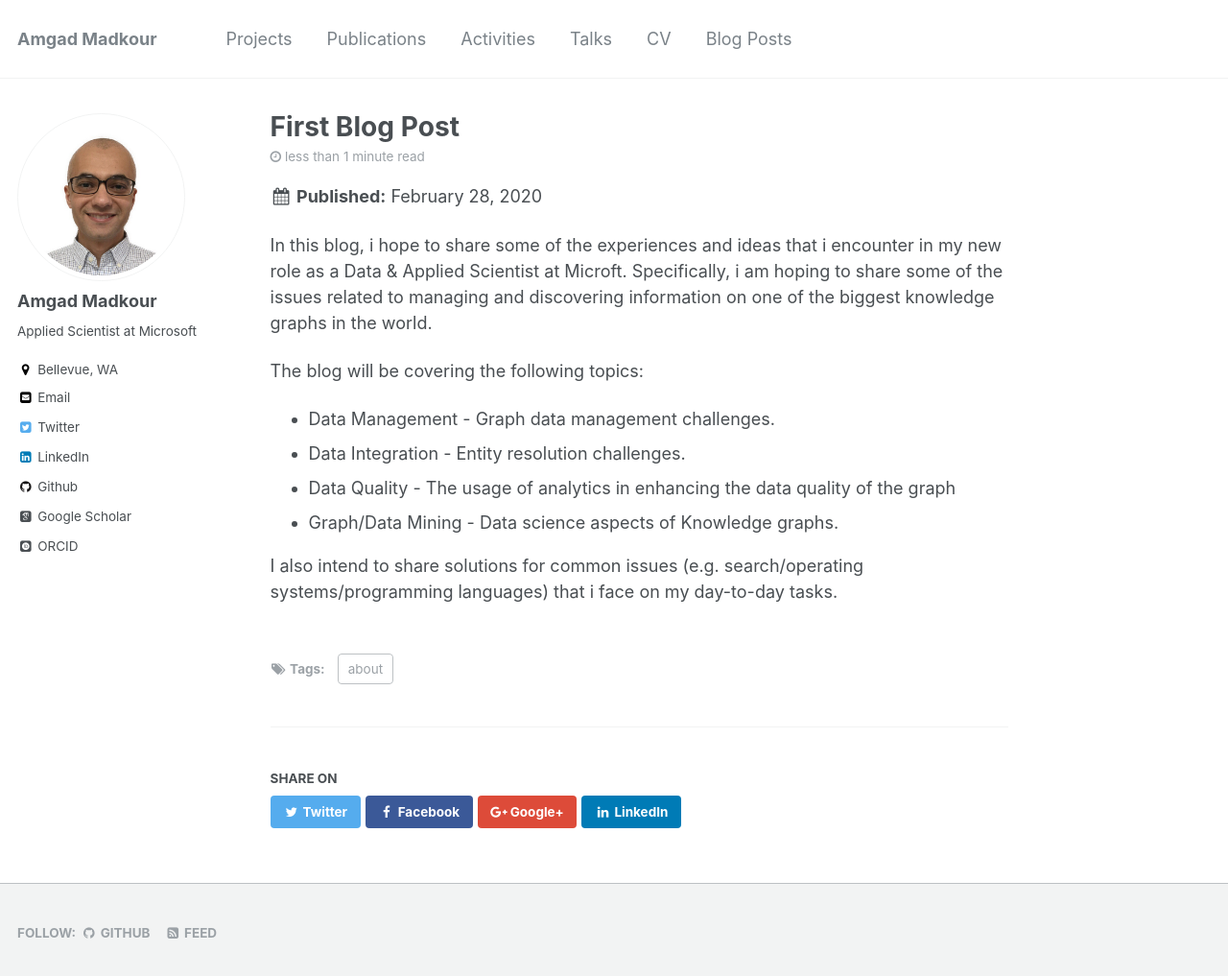
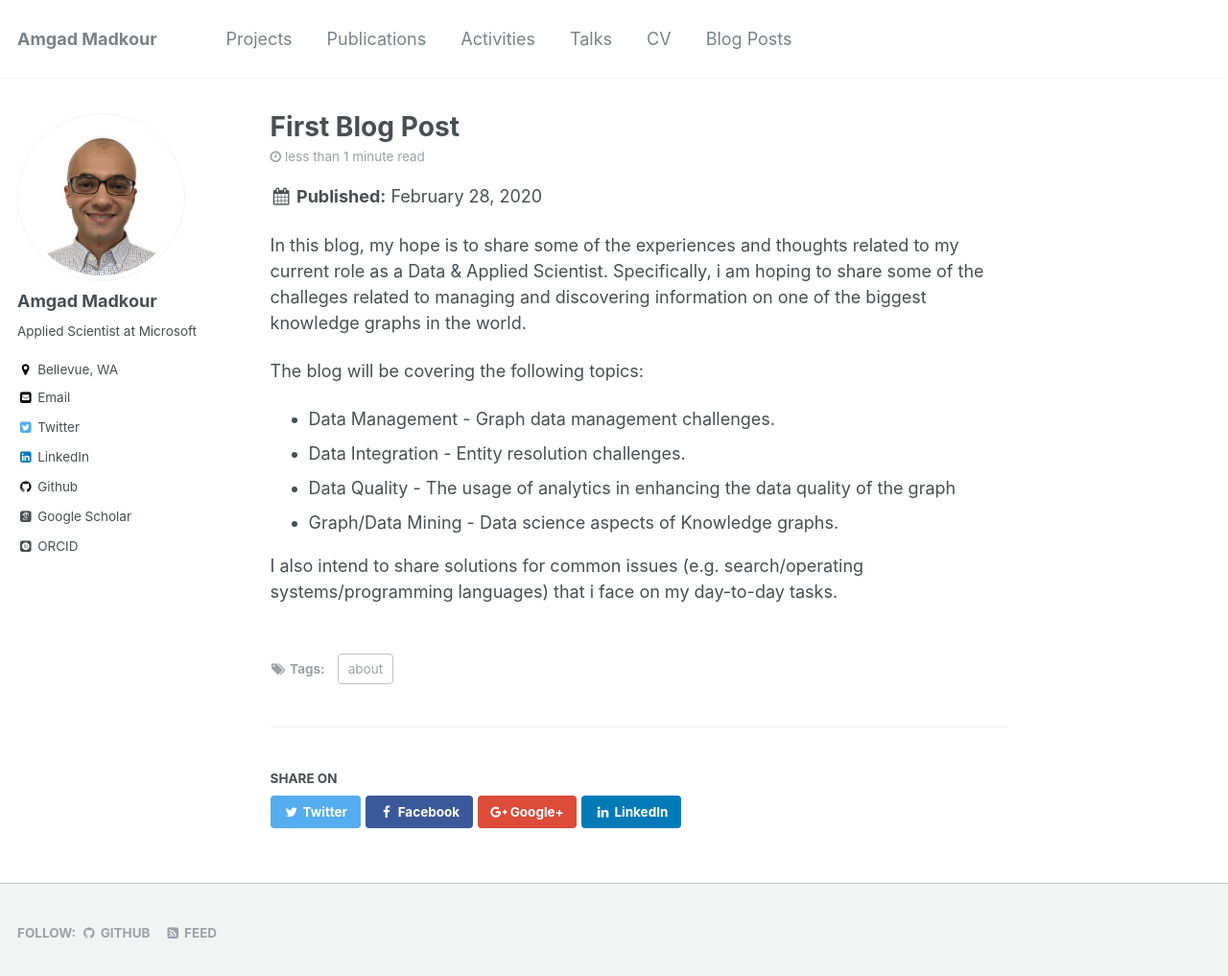
Before and after one commit to amgadmadkour/amgadmadkour.github.io, a Jekyll site: the page built from _posts/2020-02-28-first-blog-post.md, in a window 1280 px wide and 1030 px high. Shown: the top 1017 px of the window at 96% size. Built offline with Jekyll 4.4.1, drawn with Linux system fonts in a browser that asks for light colours; some web fonts are replaced.

Commit message:
Bio updates

```diff
--- a/_posts/2020-02-28-first-blog-post.md
+++ b/_posts/2020-02-28-first-blog-post.md
@@ -7,7 +7,7 @@ tags:
   - about
 ---
 
-In this blog, i hope to share some of the experiences and ideas that i encounter in my new role as a Data & Applied Scientist at Microft. Specifically, i am hoping to share some of the issues related to managing and discovering information on one of the biggest knowledge graphs in the world.
+In this blog, my hope is to share some of the experiences and thoughts related to my current role as a Data & Applied Scientist. Specifically, i am hoping to share some of the challeges related to managing and discovering information on one of the biggest knowledge graphs in the world.
 
 The blog will be covering the following topics:
 - Data Management - Graph data management challenges.
```
Also changed, not shown: README.md (+1 -1 lines), _pages/cv.md (+1 -1 lines), _pages/projects.md (+1 -1 lines).
